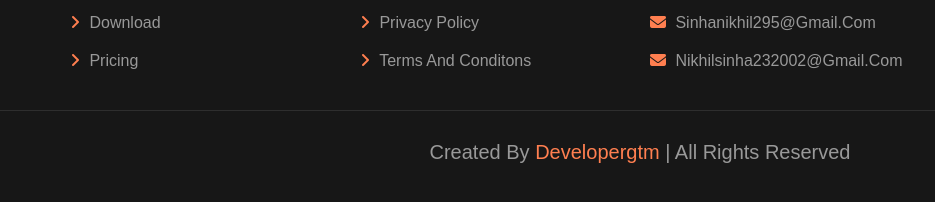
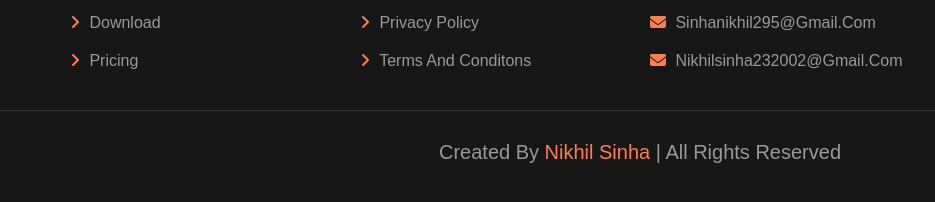
Before and after one commit to nikhiloceonic/Tradingview, a plain HTML site: page index.html in a window 1280 px wide. Shown: the part 3436-3638 px from the top of the page, 0-935 px from the left. Drawn offline with Linux system fonts and the light colour scheme.

Commit message:
Update index.html

```diff
--- a/index.html
+++ b/index.html
@@ -410,7 +410,7 @@
             </div>
 
         </section>
-        <div class="credit">Created by <span>Developergtm</span> | all rights reserved</div>
+        <div class="credit">Created by <span>Nikhil Sinha</span> | All rights reserved</div>
 
     </footer>
     <!-- footer section ends -->
```
